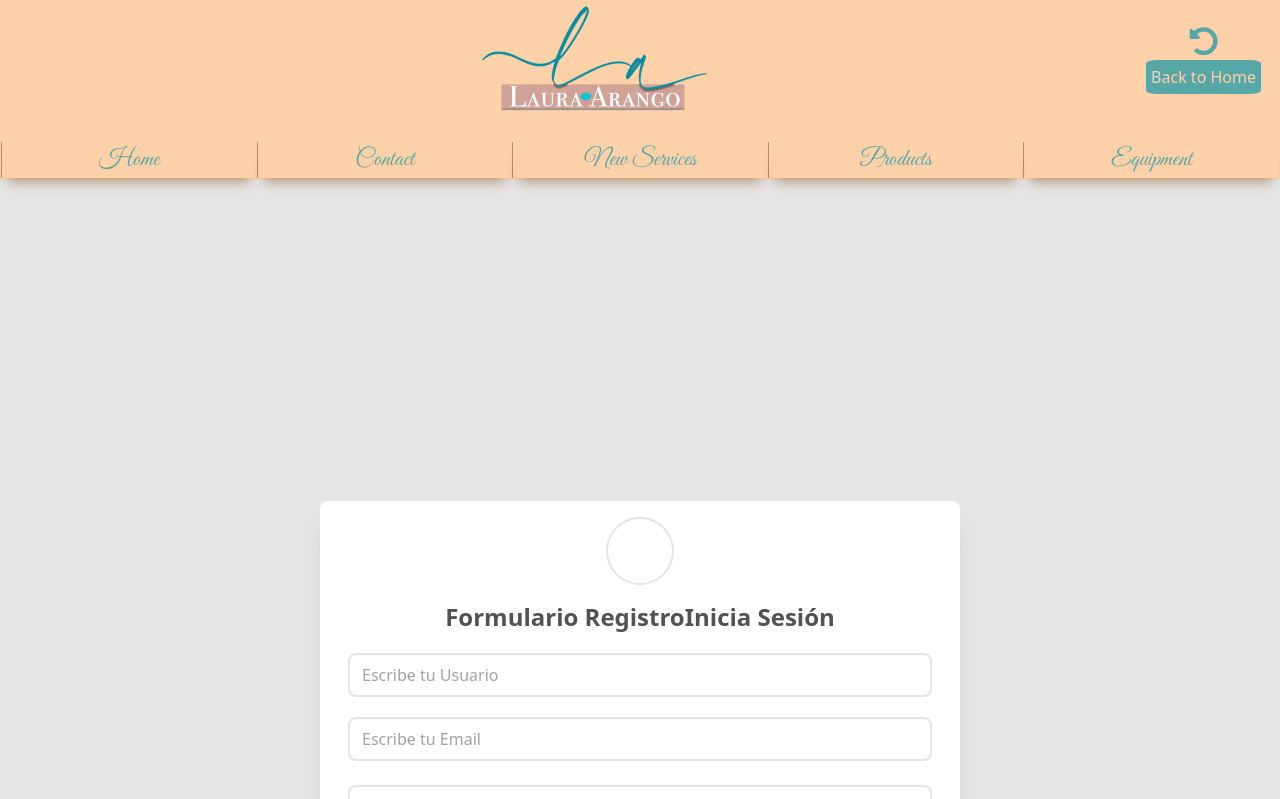
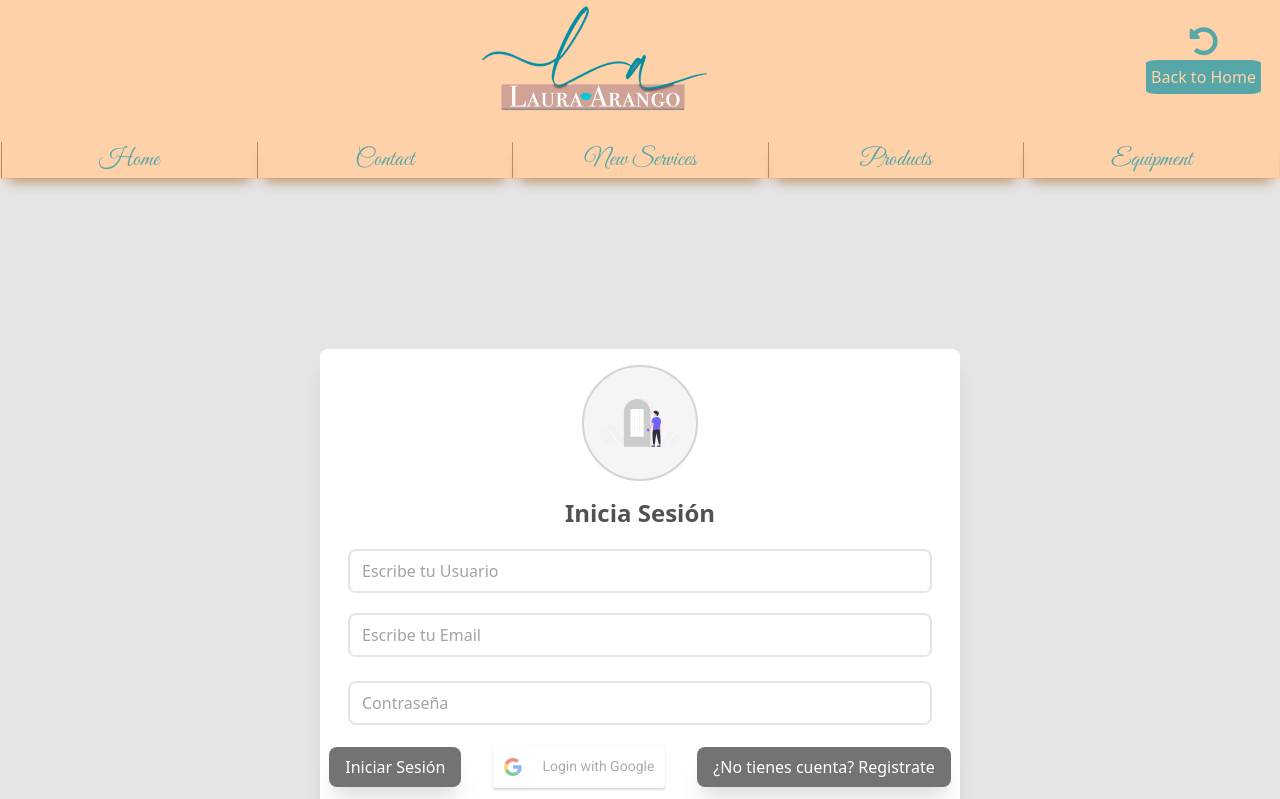
Before and after one commit to jayad23/projectEcommerce, a React (Create React App) app: page /login in a window 1280 px wide. Shown: the top 799 px of the page. Built offline with nearby package versions, Linux system fonts and the light colour scheme; the HTML template or start-up script is replaced by a standard one.

Commit message:
Cambios Jacobo de: svg, texto login

```diff
--- a/src/Login/Login.jsx
+++ b/src/Login/Login.jsx
@@ -2,6 +2,8 @@ import React, {useState} from 'react'
 
 //Login
 import GoogleLogin from 'react-google-login';
+//img Login
+import UserLogin from "../Assets/undraw_login_re_4vu2.svg"
 
 //Firebase
 import firebaseApp from './credenciales'
@@ -31,20 +33,19 @@ const Login = () => {
     return (
 
 
-        <div class="flex h-screen bg-gray-200 items-center justify-center  mt-32 mb-32">
+        <div class="flex h-screen bg-gray-200 items-center justify-center">
 
            <form onSubmit={submitHandler} class="grid bg-white rounded-lg shadow-xl w-11/12 md:w-9/12 lg:w-1/2"
            action="">
             <div class="flex justify-center py-4">
-              <div class="flex bg-purple-200 rounded-full md:p-4 p-2 border-2 border-purple-300">
-                <svg class="w-8 h-8 text-white" fill="none" stroke="currentColor" viewBox="0 0 24 24" xmlns="http://www.w3.org/2000/svg"><path stroke-linecap="round" stroke-linejoin="round" stroke-width="2" d="M20 7l-8-4-8 4m16 0l-8 4m8-4v10l-8 4m0-10L4 7m8 4v10M4 7v10l8 4"></path></svg>
+              <div class="flex bg-gray-100 rounded-full md:p-4 border-2 border-gray-300">
+                <img src={UserLogin} alt="User Login" className="w-20 h-20" />
               </div>
             </div>
 
             <div class="flex justify-center">
               <div class="flex">
-                <h1 class="text-gray-600 font-bold md:text-2xl text-xl">Formulario Registro</h1>
-                <h1 class="text-gray-600 font-bold md:text-2xl text-xl" > {resgistrandome? "Registrate" : "Inicia Sesión"} </h1>
+                <h2 class="text-gray-600 font-bold md:text-2xl text-xl" > {resgistrandome? "Registrate" : "Inicia Sesión"} </h2>
               </div>
             </div>
 
@@ -72,17 +73,17 @@ const Login = () => {
 
 
             <div class='flex items-center justify-center  md:gap-8 gap-4 pt-5 pb-5'>
-              <button  class='w-auto bg-gray-500 hover:bg-gray-700 rounded-lg shadow-xl font-medium text-white px-4 py-2'> { resgistrandome? "Registrate" : "Iniciar Sesión" } </button>
+              <button  class='w-auto bg-gray-500 hover:bg-gray-700 rounded-lg shadow-xl font-medium text-white px-4 py-2'> { resgistrandome? " Registrate" : " Iniciar Sesión" } </button>
               <div className="flex justify-center aling-center my-auto">
                 <GoogleLogin
                     clientId="989520578565-sbdrbdj5brv88su0nl8s7stb72vid81b.apps.googleusercontent.com"
-                    buttonText="Login"
+                    buttonText="Login with Google"
                     onSuccess={responseGoogle}
                     onFailure={responseGoogle}
                     cookiePolicy={'single_host_origin'}
                 />
             </div>
-              <button onClick={()=> setResgistrandome (!resgistrandome)}   class='w-auto bg-purple-500 hover:bg-purple-700 rounded-lg shadow-xl font-medium text-white px-4 py-2'> { resgistrandome? "Ya tienes cuenta? Inicia Sesión": "No tienes cuenta? Registrate" } </button>
+              <button onClick={()=> setResgistrandome (!resgistrandome)}   class='w-auto bg-gray-500 hover:bg-gray-700 rounded-lg shadow-xl font-medium text-white px-4 py-2'> { resgistrandome? "¿Ya tienes cuenta? Inicia Sesión": "¿No tienes cuenta? Registrate" } </button>
             </div>
 
 
```
Also changed, not shown: src/Assets/undraw_login_re_4vu2.svg (added), src/Assets/user_icon-icons.com_57997.svg (added).
